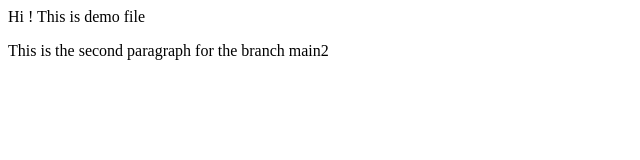
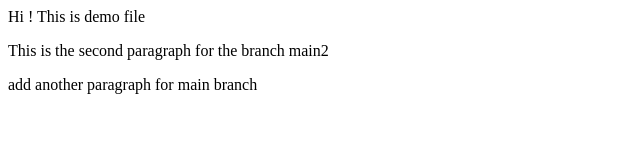
Before and after one commit to Md-ShohanurRahman/Demo1, a plain HTML site: page index.html in a window 1280 px wide. Shown: the whole page, without its empty margins (0-640 px from the left). Drawn offline with Linux system fonts and the light colour scheme.

Commit message:
add new paragraph

```diff
--- a/index.html
+++ b/index.html
@@ -1,2 +1,3 @@
 <p> Hi ! This is demo file </p>
 <p>This is the second paragraph for the branch main2</p>
+<p>add another paragraph for main branch </p>
```
